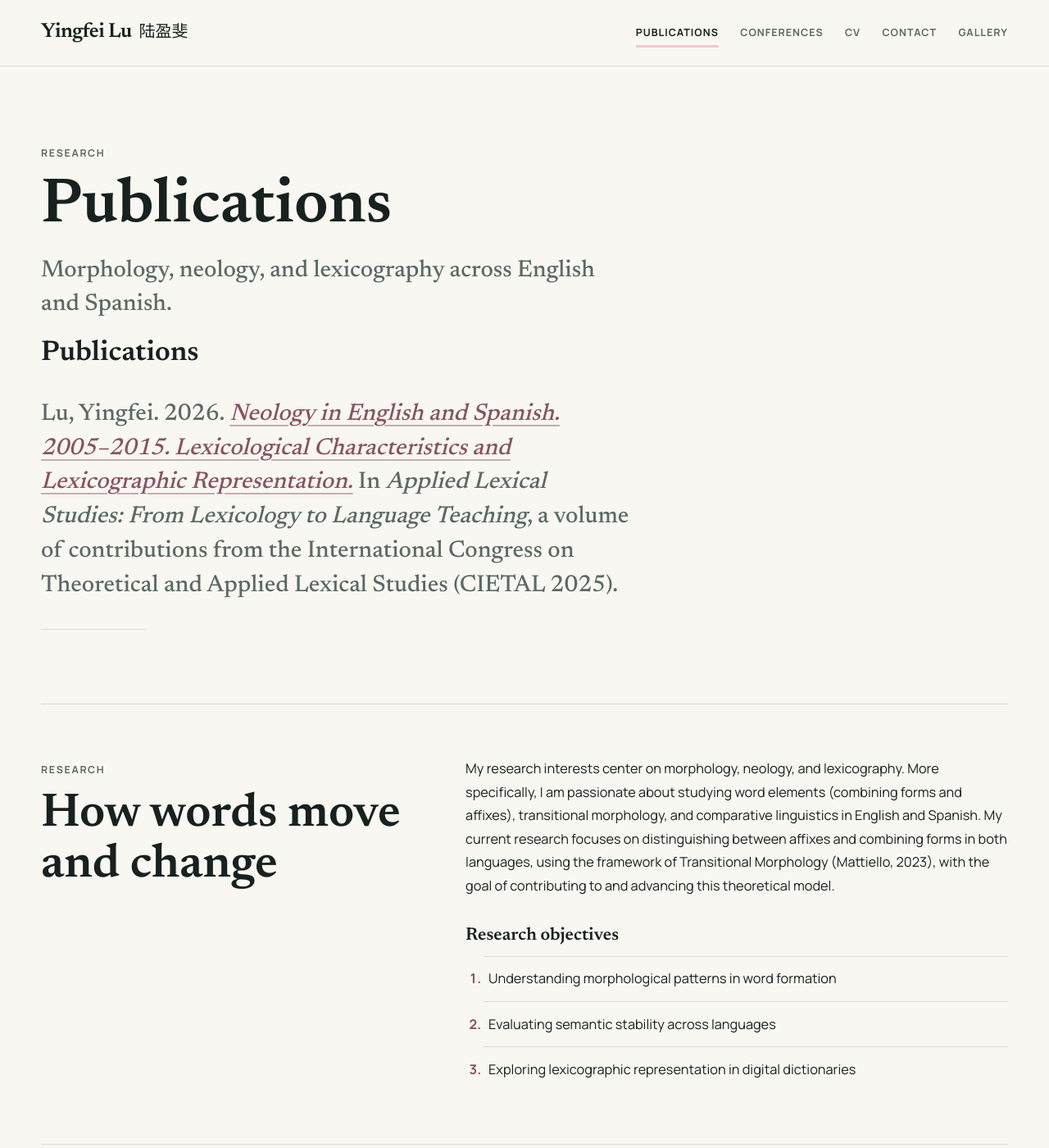
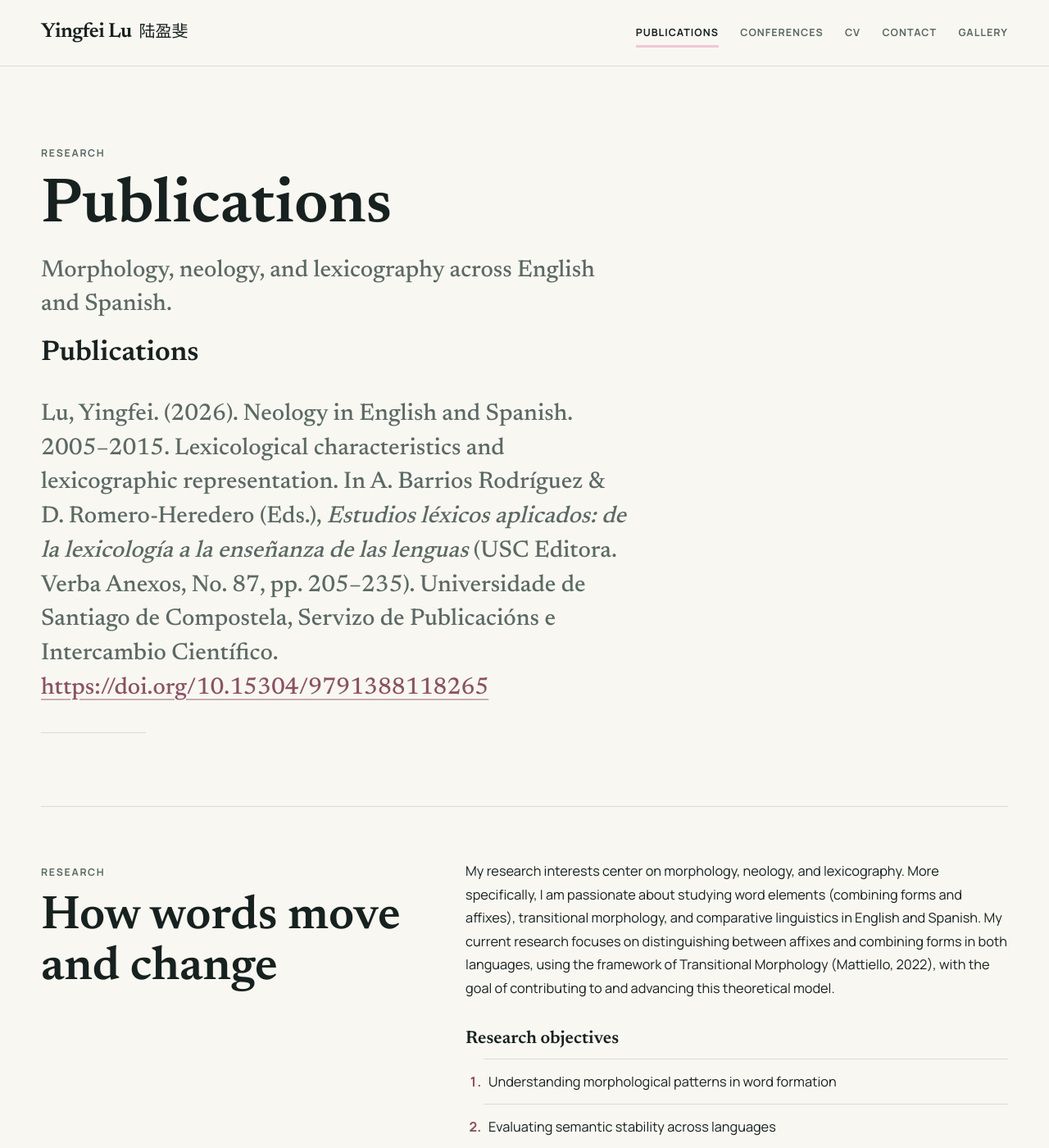
Before and after one commit to YingfeiLu/yingfeilu.github.io, a Jekyll site: the page built from publications.md, in a window 1280 px wide and 1400 px high. Shown: the whole window at 82% size. Built offline with Jekyll 4.4.1, drawn with Linux system fonts in a browser that asks for light colours; nearby versions of some CDN libraries; some web fonts are replaced; library files that are not in the unit come from our copies.

Commit message:
Update publication citation details

```diff
--- a/_includes/publications.html
+++ b/_includes/publications.html
@@ -4,7 +4,7 @@
     <h2 id="research-heading">How words move and change</h2>
   </div>
   <div class="research-overview__content">
-    <p>My research interests center on morphology, neology, and lexicography. More specifically, I am passionate about studying word elements (combining forms and affixes), transitional morphology, and comparative linguistics in English and Spanish. My current research focuses on distinguishing between affixes and combining forms in both languages, using the framework of Transitional Morphology (Mattiello, 2023), with the goal of contributing to and advancing this theoretical model.</p>
+    <p>My research interests center on morphology, neology, and lexicography. More specifically, I am passionate about studying word elements (combining forms and affixes), transitional morphology, and comparative linguistics in English and Spanish. My current research focuses on distinguishing between affixes and combining forms in both languages, using the framework of Transitional Morphology (Mattiello, 2022), with the goal of contributing to and advancing this theoretical model.</p>
     <h3>Research objectives</h3>
     <ol class="research-objectives">
       <li>Understanding morphological patterns in word formation</li>
--- a/publications.md
+++ b/publications.md
@@ -5,4 +5,4 @@ title: "Publications"
 
 <h3 class="border-bottom pb-3 mb-5">Publications</h3>
 
-<p>Lu, Yingfei. 2026. <em><a href="https://lnkd.in/emhYPYzi" target="_blank">Neology in English and Spanish. 2005–2015. Lexicological Characteristics and Lexicographic Representation.</a></em> In <em>Applied Lexical Studies: From Lexicology to Language Teaching</em>, a volume of contributions from the International Congress on Theoretical and Applied Lexical Studies (CIETAL 2025).</p>
+<p>Lu, Yingfei. (2026). Neology in English and Spanish. 2005–2015. Lexicological characteristics and lexicographic representation. In A. Barrios Rodríguez &amp; D. Romero-Heredero (Eds.), <em>Estudios léxicos aplicados: de la lexicología a la enseñanza de las lenguas</em> (USC Editora. Verba Anexos, No. 87, pp. 205–235). Universidade de Santiago de Compostela, Servizo de Publicacións e Intercambio Científico. <a href="https://doi.org/10.15304/9791388118265" target="_blank" rel="noopener noreferrer">https://doi.org/10.15304/9791388118265</a></p>
```
